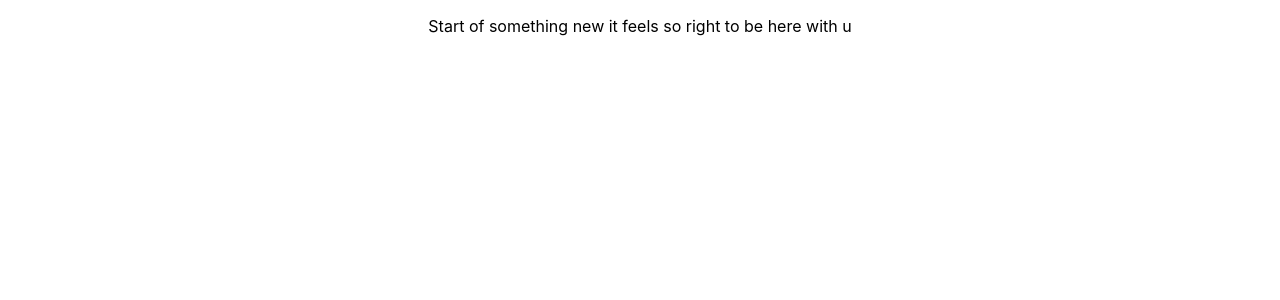
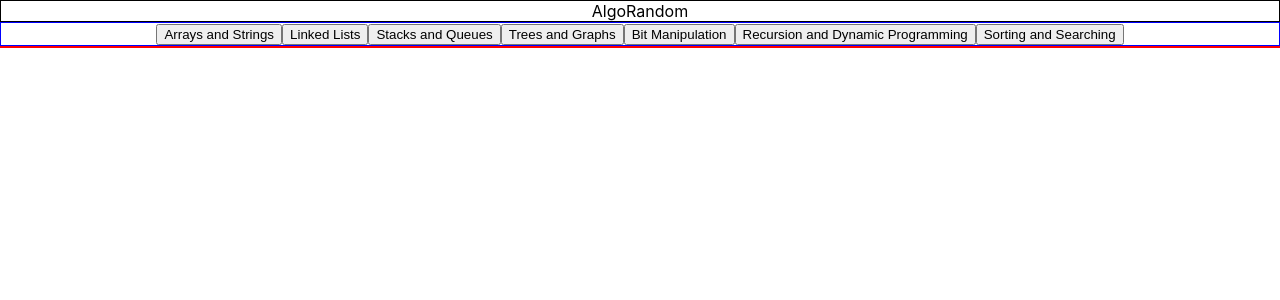
Before and after one commit to kevinyee1993/algorandom, a React (Create React App) app: page / in a window 1280 px wide. Shown: the top 300 px of the page. Built offline with nearby package versions, Linux system fonts and the light colour scheme.

Commit message:
Create topic selector and action creators/reducer for it

```diff
--- a/src/App.js
+++ b/src/App.js
@@ -1,12 +1,18 @@
 import React, { Component } from 'react';
 import logo from './logo.svg';
 import './App.css';
+
+import Header from './components/header';
+import TopicSelect from './components/topic_select';
+import QuestionDisplay from './components/question_display';
 
 class App extends Component {
   render() {
     return (
       <div className="App">
-        <p>Start of something new it feels so right to be here with u</p>
+        <Header />
+        <TopicSelect />
+        <QuestionDisplay />
       </div>
     );
   }
--- /dev/null
+++ b/src/actions/index.js
@@ -0,0 +1,9 @@
+export const TOPIC_SELECTED = 'TOPIC_SELECTED';
+
+export function topicSelected(topic) {
+  console.log(topic);
+  return {
+    type: TOPIC_SELECTED,
+    payload: topic
+  };
+}
--- /dev/null
+++ b/src/components/header.jsx
@@ -0,0 +1,11 @@
+import React, { Component } from 'react';
+
+export default class Header extends Component {
+  render() {
+    return(
+      <div className='main-header'>
+        AlgoRandom
+      </div>
+    );
+  }
+}
--- /dev/null
+++ b/src/components/question_display.jsx
@@ -0,0 +1,11 @@
+import React, { Component } from 'react';
+
+export default class QuestionDisplay extends Component {
+  render() {
+    return(
+      <div className='question-display-body'>
+
+      </div>
+    );
+  }
+}
--- /dev/null
+++ b/src/components/topic_select.jsx
@@ -0,0 +1,27 @@
+import React, { Component } from 'react';
+import { bindActionCreators } from 'redux';
+import { connect } from 'react-redux';
+
+import { topicSelected } from '../actions/index';
+
+class TopicSelect extends Component {
+  render() {
+    return(
+      <div className='topic-select-body'>
+        <button onClick={ () => this.props.topicSelected('arrays-strings') }>Arrays and Strings</button>
+        <button onClick={ () => this.props.topicSelected('linked-lists') }>Linked Lists</button>
+        <button onClick={ () => this.props.topicSelected('stacks-queues') }>Stacks and Queues</button>
+        <button onClick={ () => this.props.topicSelected('trees-graphs') }>Trees and Graphs</button>
+        <button onClick={ () => this.props.topicSelected('bit-manipulation') }>Bit Manipulation</button>
+        <button onClick={ () => this.props.topicSelected('recursion-dynamic') }>Recursion and Dynamic Programming</button>
+        <button onClick={ () => this.props.topicSelected('sorting-searching') }>Sorting and Searching</button>
+      </div>
+    );
+  }
+}
+
+function mapDispatchToProps(dispatch) {
+  return bindActionCreators({ topicSelected }, dispatch);
+}
+
+export default connect(null, mapDispatchToProps)(TopicSelect);
--- a/src/index.css
+++ b/src/index.css
@@ -12,3 +12,17 @@ code {
   font-family: source-code-pro, Menlo, Monaco, Consolas, "Courier New",
     monospace;
 }
+
+.main-header {
+  border: 1px solid black;
+}
+
+.question-display-body {
+  border: 1px solid red;
+  display: flex;
+  justify-content: space-between;
+}
+
+.topic-select-body {
+  border: 1px solid blue;
+}
```
Also changed, not shown: src/reducers/topic_reducer.js (added, +10 -0 lines).
